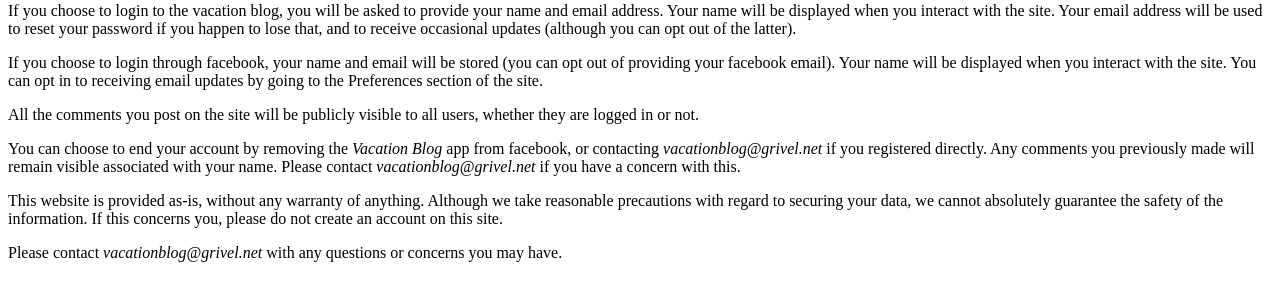
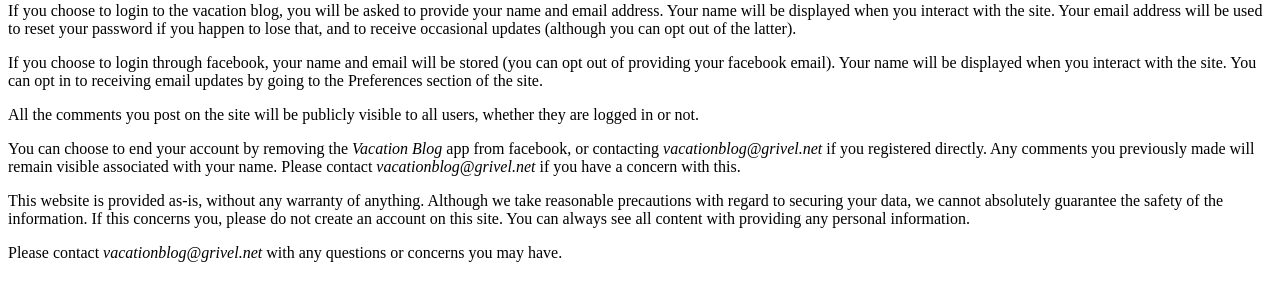
Before and after one commit to egrivel/vacationblog, a PHP site: page /site/policy-terms.php in a window 1280 px wide. Shown: the part 146-447 px from the top of the page. Run offline with PHP 8.4, Linux system fonts and the light colour scheme.

Commit message:
updated policy and terms page

```diff
--- a/site/policy-terms.php
+++ b/site/policy-terms.php
@@ -40,7 +40,8 @@
     Although we take reasonable precautions with regard to securing
     your data, we cannot absolutely guarantee the safety of the
     information. If this concerns you, please do not create an account
-    on this site.</p>
+    on this site. You can always see all content with providing any
+    personal information.</p>
 
   <p>Please contact <em>vacationblog@grivel.net</em> with any questions
     or concerns you may have.</p>
```
